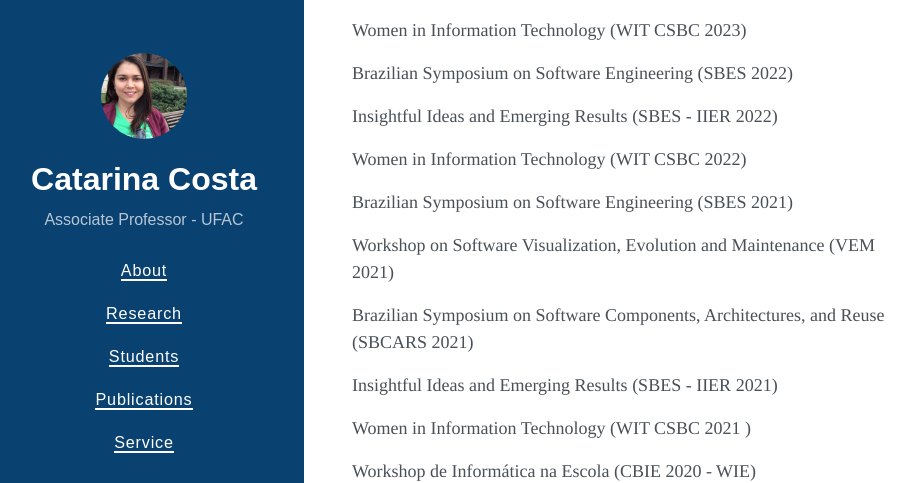
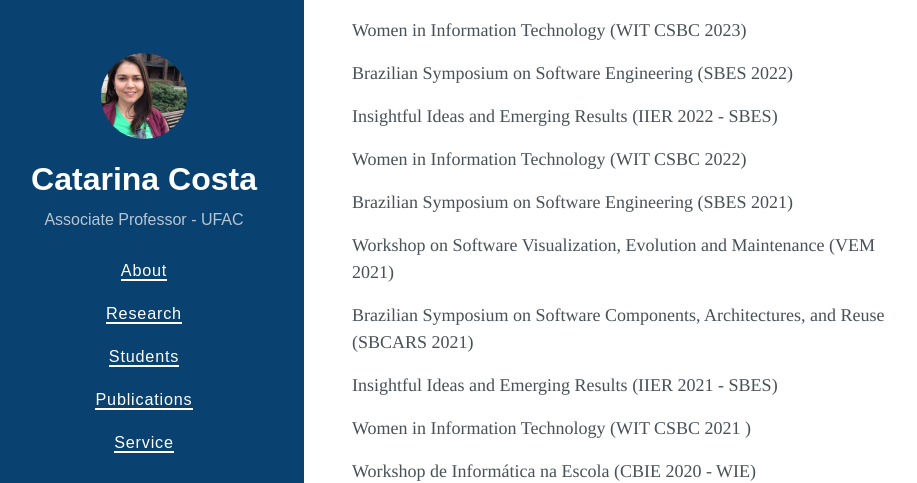
Before and after one commit to catarinacosta/catarinacosta.github.io, a Jekyll site: the page built from service.md, in a window 1280 px wide and 900 px high, scrolled down 525 px. Shown: the part 154-637 px from the top of the window, without its empty margins (16-933 px from the left). Built offline with Jekyll 4.4.1, drawn with Linux system fonts in a browser that asks for light colours; nearby versions of some CDN libraries.

Commit message:
Atualização dos eventos

```diff
--- a/service.md
+++ b/service.md
@@ -33,7 +33,7 @@ title: Service
 
 <p> Brazilian Symposium on Software Engineering (SBES 2022) </p>
 
-<p> Insightful Ideas and Emerging Results (SBES - IIER 2022) </p>
+<p> Insightful Ideas and Emerging Results (IIER 2022 - SBES) </p>
 
 <p> Women in Information Technology (WIT CSBC 2022) </p>
 
@@ -43,7 +43,7 @@ title: Service
 
 <p> Brazilian Symposium on Software Components, Architectures, and Reuse (SBCARS 2021)</p>
 
-<p> Insightful Ideas and Emerging Results (SBES - IIER 2021)</p>
+<p> Insightful Ideas and Emerging Results (IIER 2021 - SBES)</p>
 
 <p> Women in Information Technology (WIT CSBC 2021 )</p>
 
```
